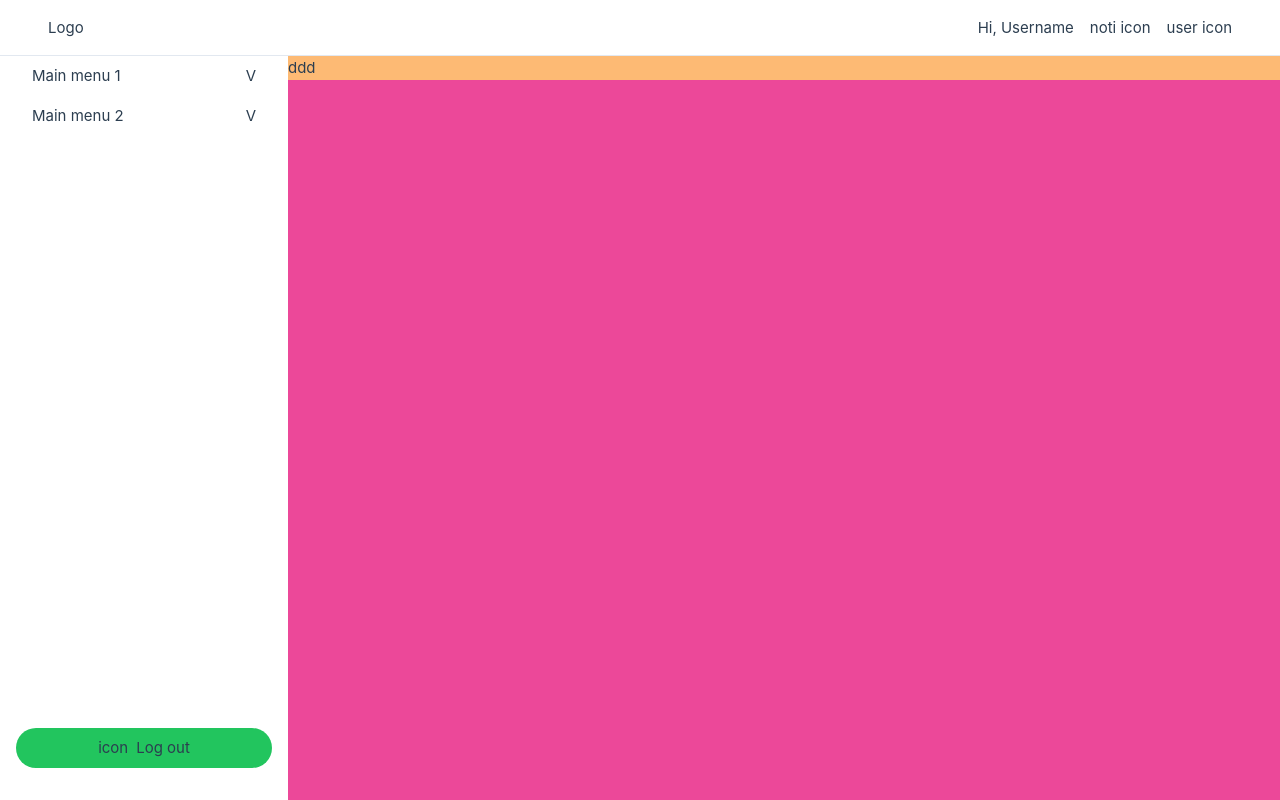
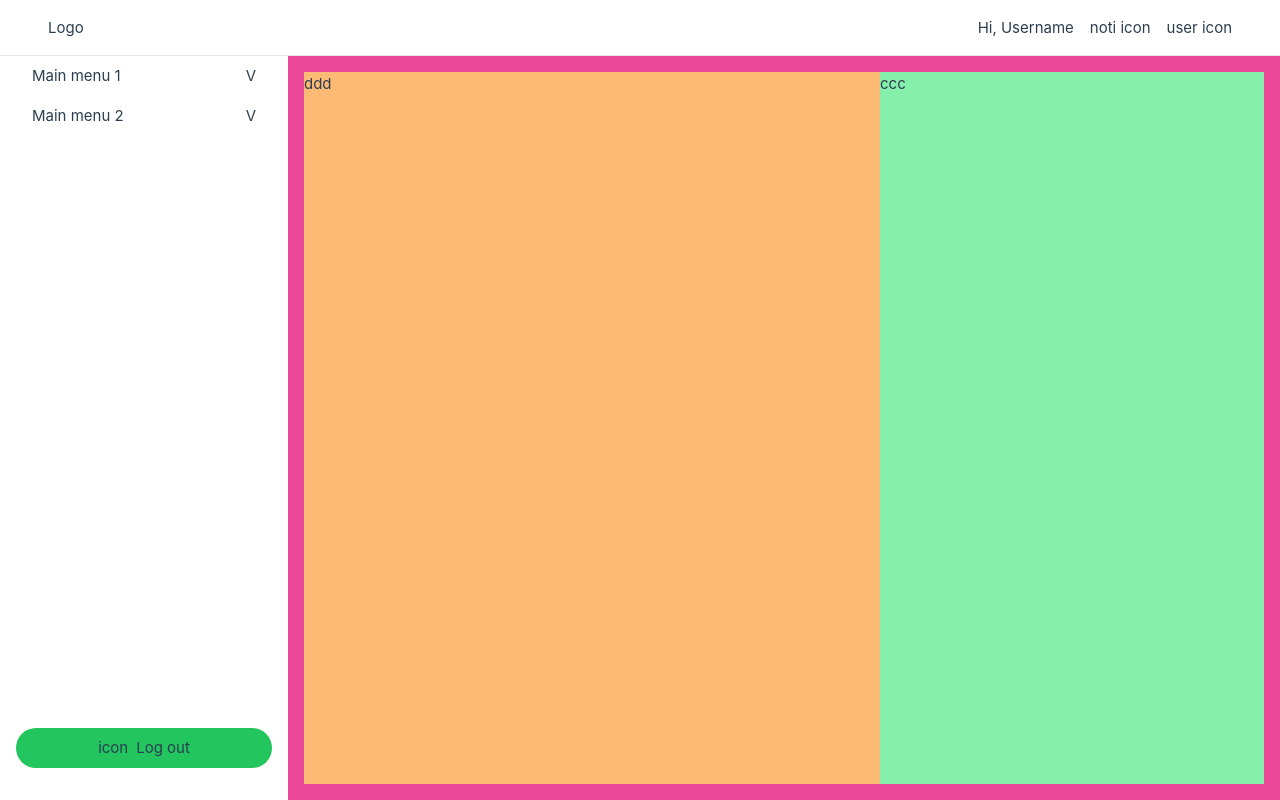
Before and after one commit to 11best/simple-weather-dashboard, a Vue app: page / in a window 1280 px wide. Built offline with nearby package versions, Linux system fonts and the light colour scheme.

Commit message:
split content to two columns

```diff
--- a/src/App.vue
+++ b/src/App.vue
@@ -9,7 +9,10 @@ import Sidebar from "./components/Sidebar/Sidebar.vue";
     <div class="relative flex flex-grow">
       <Sidebar />
       <main class="bg-pink-500 ml-72 flex-1">
-        <div class="w-full bg-orange-300">ddd</div>
+        <div class="grid grid-cols-5 p-4 h-full">
+          <div class="w-full bg-orange-300 col-span-3">ddd</div>
+          <div class="w-full bg-green-300 col-span-2">ccc</div>
+        </div>
       </main>
     </div>
   </div>
```
